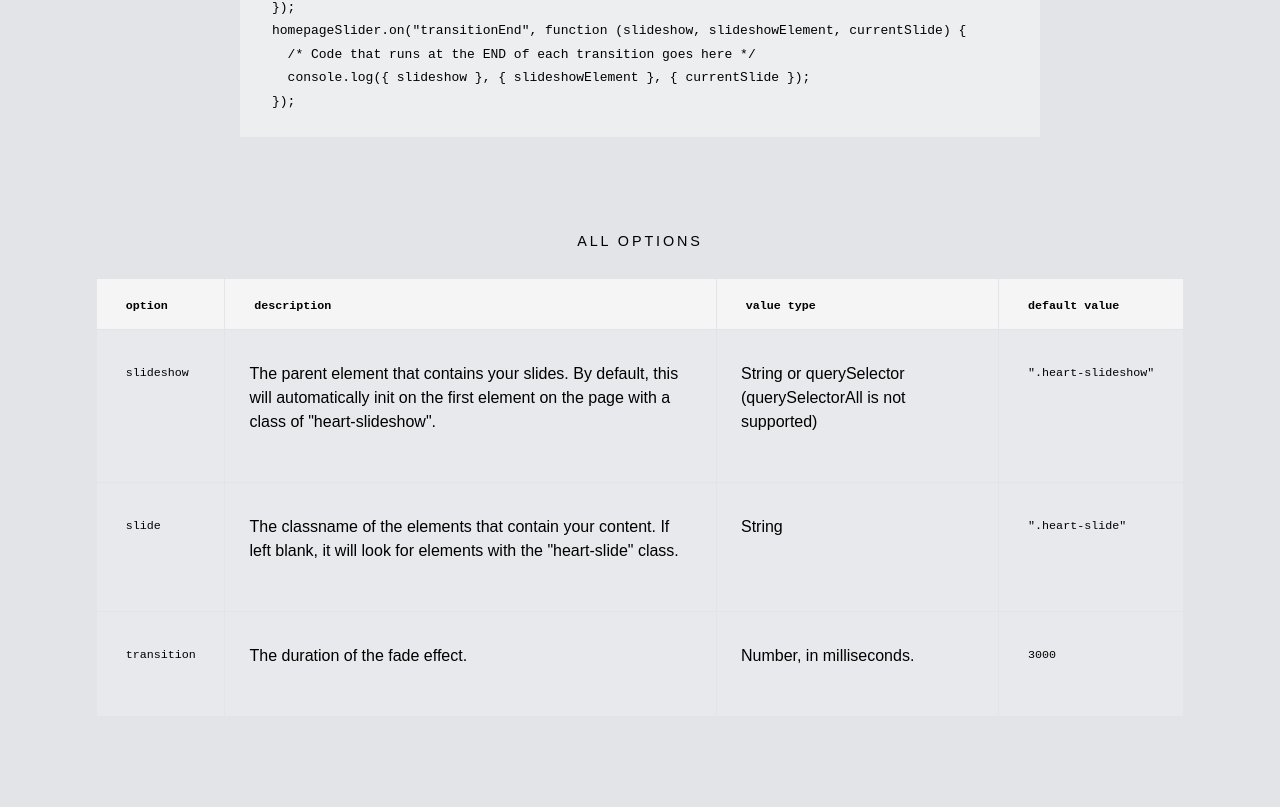
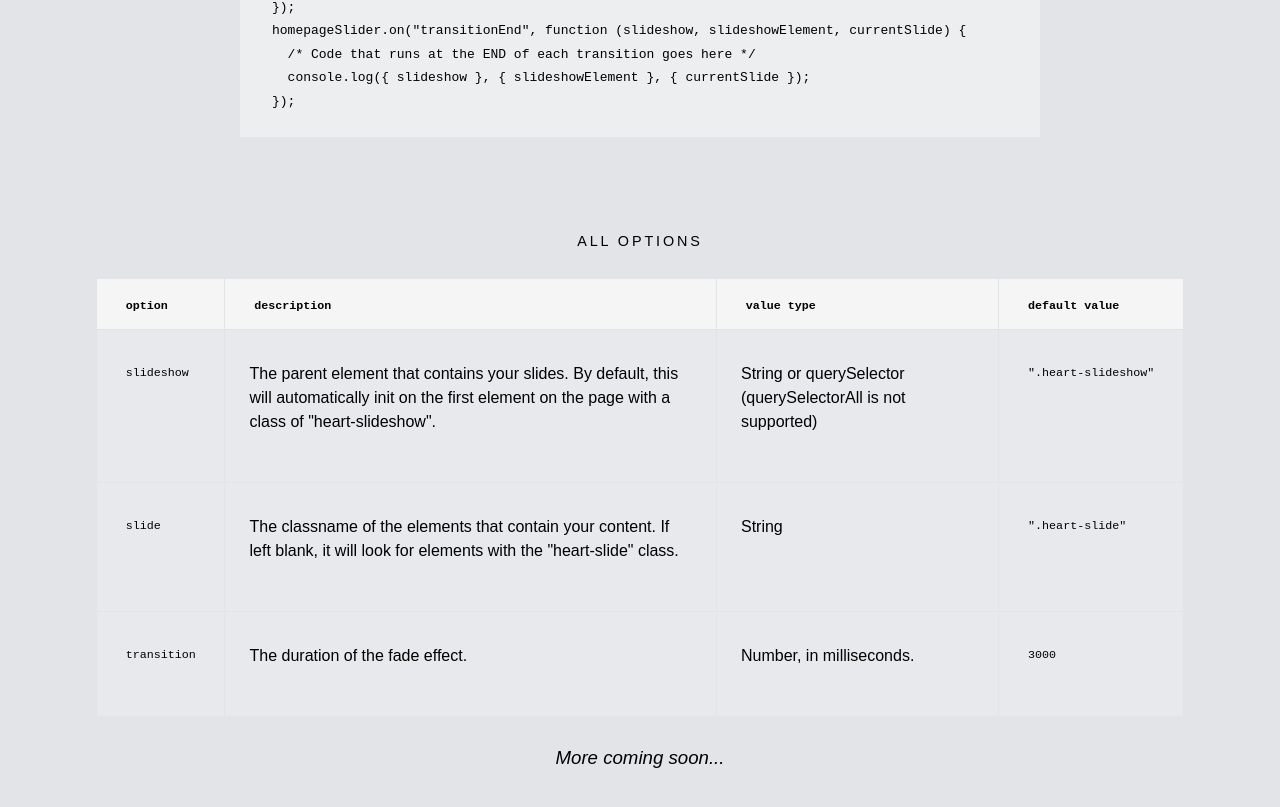
Before and after one commit to austenhart/heartslider-website, a Vue app: page / in a window 1280 px wide. Shown: the part 2943-3750 px from the top of the page. Built offline with nearby package versions, Linux system fonts and the light colour scheme; a web font is replaced by a local one.

Commit message:
coming soon

```diff
--- a/src/components/AllOptionsTable.vue
+++ b/src/components/AllOptionsTable.vue
@@ -38,6 +38,9 @@
 			</tr>
 		</tbody>
 	</table>
+	<blockquote>
+		<p><small>More coming soon...</small></p>
+	</blockquote>
 </template>
 
 <script>
```
